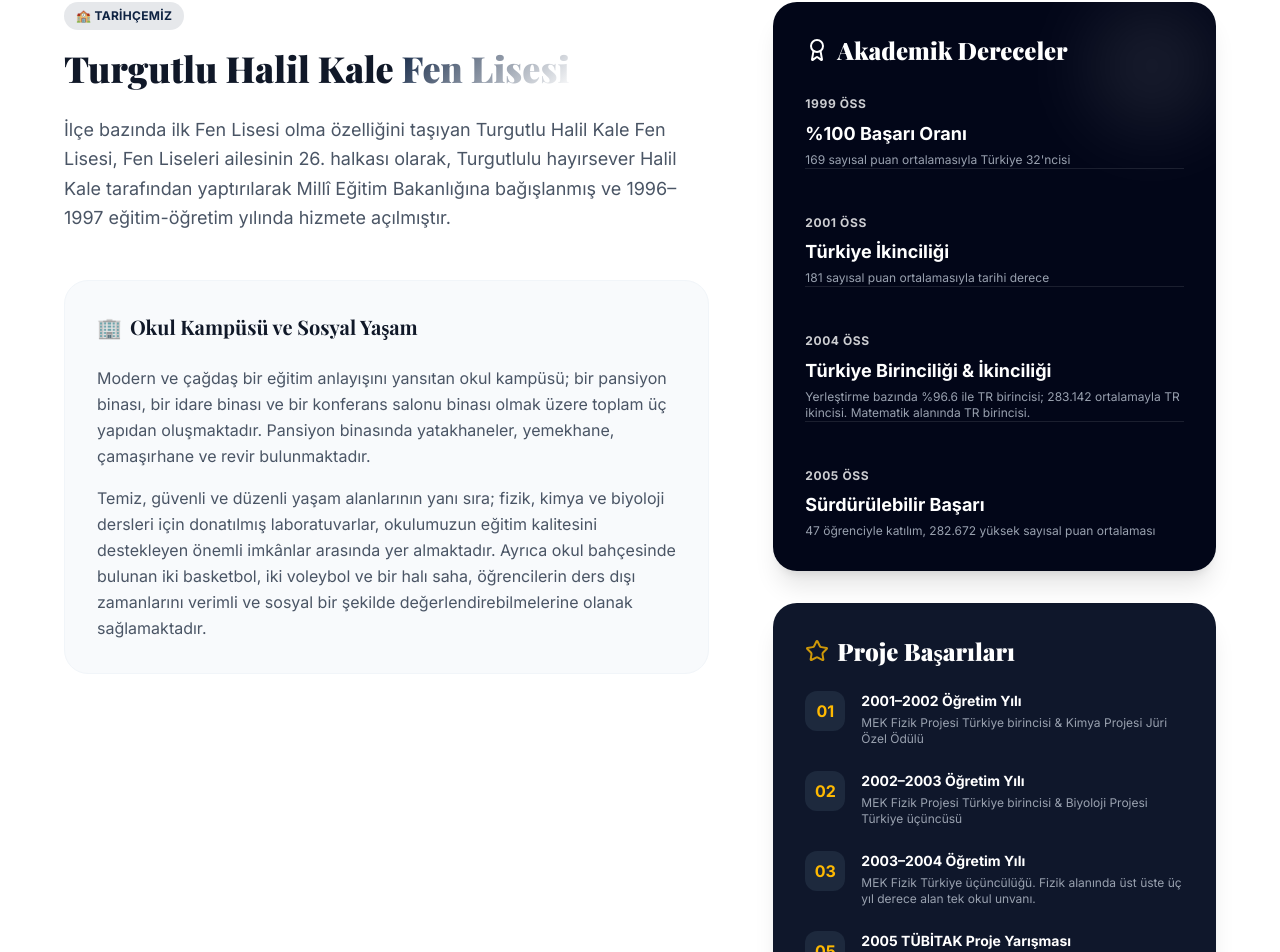
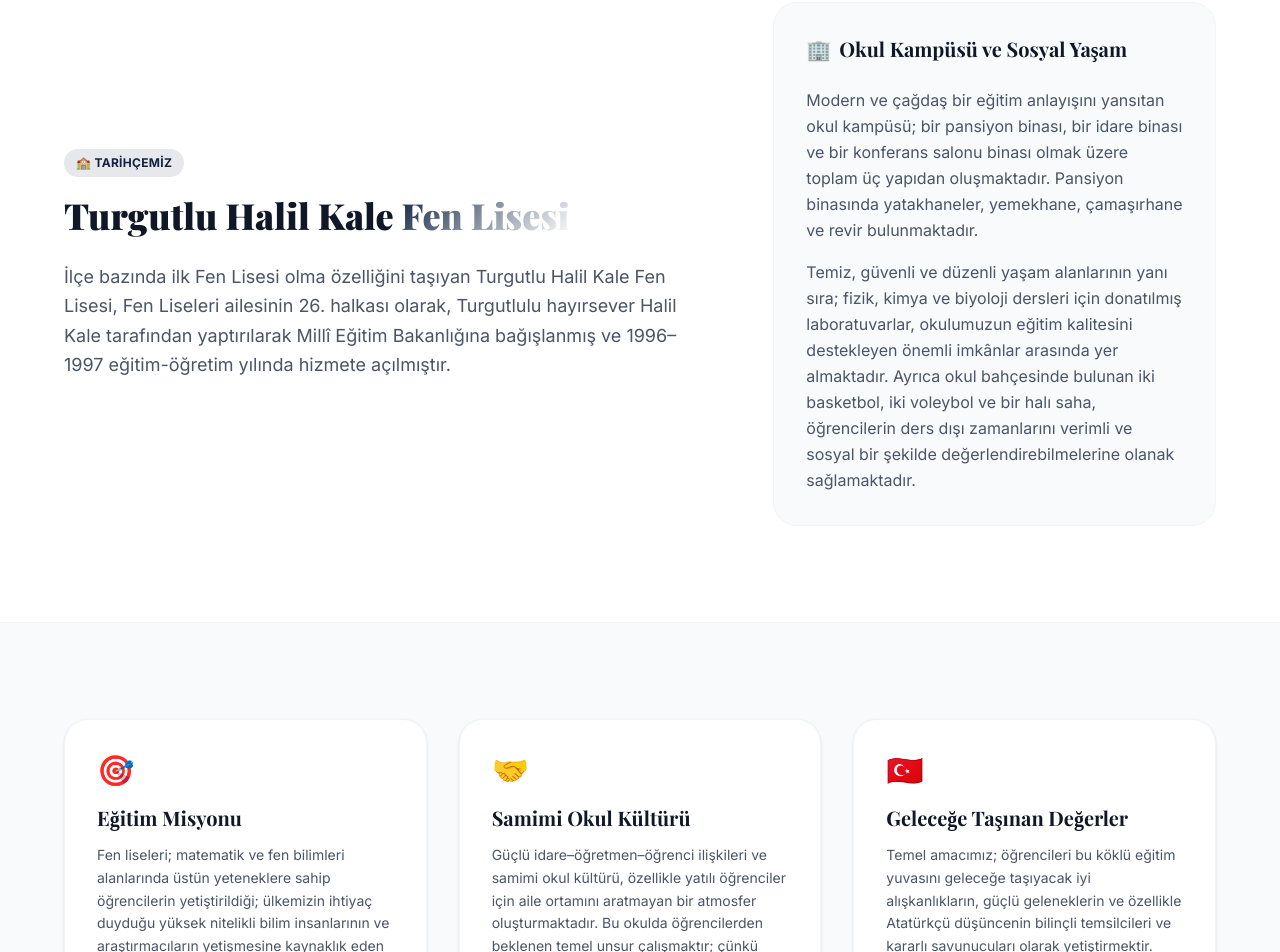
Before and after one commit to mustafacil45/hkfl-website, a Next.js app: page /hakkimizda in a window 1280 px wide. Shown: the part 1902-2854 px from the top of the page. Built offline with nearby package versions, Linux system fonts and the light colour scheme.

Commit message:
Ana sayfa basligi guncellendi, Hakkimizda sayfasindaki basari/derece kartlari kaldirilip yerlesim duzenlendi

```diff
--- a/src/app/hakkimizda/HakkimizdaClient.tsx
+++ b/src/app/hakkimizda/HakkimizdaClient.tsx
@@ -1,7 +1,7 @@
 'use client';
 
 import { motion } from 'framer-motion';
-import { Target, Eye, Users, Heart, Star, Briefcase, Award } from 'lucide-react';
+import { Users } from 'lucide-react';
 
 const boardMembers = [
   { name: 'Haktan Badalı', year: "HKFL '22", initials: 'HB', color: '#0284c7' },
@@ -154,7 +154,7 @@ export default function HakkimizdaClient() {
               🎖️ DEĞERLERİMİZ
             </div>
             <h2 className="font-display text-3xl md:text-5xl font-black text-gray-900 tracking-tight">
-              Bizi <span className="text-transparent bg-clip-text bg-gradient-to-r from-[#0f2342] to-slate-400">Yapan</span> Değerler
+              Bizi <span className="text-transparent bg-clip-text bg-gradient-to-r from-[#0f2342] to-slate-400">Biz Yapan</span> Değerler
             </h2>
           </motion.div>
 
@@ -193,12 +193,12 @@ export default function HakkimizdaClient() {
         </div>
       </section>
 
-      {/* ── Tarihçe & Başarılarımız ── */}
+      {/* ── Tarihçe ── */}
       <section className="bg-white py-24 border-t border-gray-100">
         <div className="container-custom max-w-7xl mx-auto px-6">
-          <div className="grid grid-cols-1 lg:grid-cols-12 gap-16 items-start">
-            {/* Sol Taraf: Tarihçe ve Kampüs Bilgileri */}
-            <div className="lg:col-span-7 space-y-12">
+          <div className="grid grid-cols-1 lg:grid-cols-12 gap-16 items-center">
+            {/* Sol Taraf: Tarihçe */}
+            <div className="lg:col-span-7 space-y-6">
               <motion.div
                 initial={{ opacity: 0, y: 20 }}
                 whileInView={{ opacity: 1, y: 0 }}
@@ -211,11 +211,14 @@ export default function HakkimizdaClient() {
                 <h2 className="font-display text-3xl md:text-4xl font-black text-gray-900 mb-6 leading-tight">
                   Turgutlu Halil Kale <span className="text-gradient">Fen Lisesi</span>
                 </h2>
-                <p className="text-gray-600 text-base md:text-lg leading-relaxed mb-6">
+                <p className="text-gray-600 text-base md:text-lg leading-relaxed">
                   İlçe bazında ilk Fen Lisesi olma özelliğini taşıyan Turgutlu Halil Kale Fen Lisesi, Fen Liseleri ailesinin 26. halkası olarak, Turgutlulu hayırsever Halil Kale tarafından yaptırılarak Millî Eğitim Bakanlığına bağışlanmış ve 1996–1997 eğitim-öğretim yılında hizmete açılmıştır.
                 </p>
               </motion.div>
+            </div>
 
+            {/* Sağ Taraf: Kampüs Bilgileri */}
+            <div className="lg:col-span-5">
               <motion.div
                 initial={{ opacity: 0, y: 20 }}
                 whileInView={{ opacity: 1, y: 0 }}
@@ -233,94 +236,6 @@ export default function HakkimizdaClient() {
                   <p>
                     Temiz, güvenli ve düzenli yaşam alanlarının yanı sıra; fizik, kimya ve biyoloji dersleri için donatılmış laboratuvarlar, okulumuzun eğitim kalitesini destekleyen önemli imkânlar arasında yer almaktadır. Ayrıca okul bahçesinde bulunan iki basketbol, iki voleybol ve bir halı saha, öğrencilerin ders dışı zamanlarını verimli ve sosyal bir şekilde değerlendirebilmelerine olanak sağlamaktadır.
                   </p>
-                </div>
-              </motion.div>
-            </div>
-
-            {/* Sağ Taraf: Başarı Tablosu ve Dereceler */}
-            <div className="lg:col-span-5 space-y-8">
-              <motion.div
-                initial={{ opacity: 0, x: 20 }}
-                whileInView={{ opacity: 1, x: 0 }}
-                viewport={{ once: true }}
-                transition={{ duration: 0.6 }}
-                className="bg-slate-950 text-white rounded-3xl p-8 shadow-xl relative overflow-hidden"
-              >
-                <div className="absolute top-0 right-0 w-32 h-32 bg-white/10 rounded-full blur-2xl" />
-                <h3 className="font-display text-2xl font-black mb-6 flex items-center gap-2">
-                  <Award className="text-white" /> Akademik Dereceler
-                </h3>
-
-                <div className="space-y-6 divide-y divide-white/10">
-                  <div className="pt-0">
-                    <span className="text-white/80 text-xs font-bold uppercase tracking-wider">1999 ÖSS</span>
-                    <h4 className="font-bold text-lg mt-1">%100 Başarı Oranı</h4>
-                    <p className="text-gray-400 text-xs mt-1">169 sayısal puan ortalamasıyla Türkiye 32&apos;ncisi</p>
-                  </div>
-
-                  <div className="pt-4">
-                    <span className="text-white/80 text-xs font-bold uppercase tracking-wider">2001 ÖSS</span>
-                    <h4 className="font-bold text-lg mt-1">Türkiye İkinciliği</h4>
-                    <p className="text-gray-400 text-xs mt-1">181 sayısal puan ortalamasıyla tarihi derece</p>
-                  </div>
-
-                  <div className="pt-4">
-                    <span className="text-white/80 text-xs font-bold uppercase tracking-wider">2004 ÖSS</span>
-                    <h4 className="font-bold text-lg mt-1">Türkiye Birinciliği & İkinciliği</h4>
-                    <p className="text-gray-400 text-xs mt-1">Yerleştirme bazında %96.6 ile TR birincisi; 283.142 ortalamayla TR ikincisi. Matematik alanında TR birincisi.</p>
-                  </div>
-
-                  <div className="pt-4">
-                    <span className="text-white/80 text-xs font-bold uppercase tracking-wider">2005 ÖSS</span>
-                    <h4 className="font-bold text-lg mt-1">Sürdürülebilir Başarı</h4>
-                    <p className="text-gray-400 text-xs mt-1">47 öğrenciyle katılım, 282.672 yüksek sayısal puan ortalaması</p>
-                  </div>
-                </div>
-              </motion.div>
-
-              <motion.div
-                initial={{ opacity: 0, x: 20 }}
-                whileInView={{ opacity: 1, x: 0 }}
-                viewport={{ once: true }}
-                transition={{ duration: 0.6, delay: 0.2 }}
-                className="bg-slate-900 text-white rounded-3xl p-8 shadow-xl"
-              >
-                <h3 className="font-display text-2xl font-black mb-6 flex items-center gap-2">
-                  <Star className="text-amber-400 animate-pulse" /> Proje Başarıları
-                </h3>
-
-                <div className="space-y-6">
-                  <div className="flex gap-4 items-start">
-                    <div className="w-10 h-10 rounded-xl bg-slate-800 flex items-center justify-center flex-shrink-0 text-amber-400 font-bold">01</div>
-                    <div>
-                      <h4 className="font-bold text-sm">2001–2002 Öğretim Yılı</h4>
-                      <p className="text-gray-400 text-xs mt-1">MEK Fizik Projesi Türkiye birincisi & Kimya Projesi Jüri Özel Ödülü</p>
-                    </div>
-                  </div>
-
-                  <div className="flex gap-4 items-start">
-                    <div className="w-10 h-10 rounded-xl bg-slate-800 flex items-center justify-center flex-shrink-0 text-amber-400 font-bold">02</div>
-                    <div>
-                      <h4 className="font-bold text-sm">2002–2003 Öğretim Yılı</h4>
-                      <p className="text-gray-400 text-xs mt-1">MEK Fizik Projesi Türkiye birincisi & Biyoloji Projesi Türkiye üçüncüsü</p>
-                    </div>
-                  </div>
-
-                  <div className="flex gap-4 items-start">
-                    <div className="w-10 h-10 rounded-xl bg-slate-800 flex items-center justify-center flex-shrink-0 text-amber-400 font-bold">03</div>
-                    <div>
-                      <h4 className="font-bold text-sm">2003–2004 Öğretim Yılı</h4>
-                      <p className="text-gray-400 text-xs mt-1">MEK Fizik Türkiye üçüncülüğü. Fizik alanında üst üste üç yıl derece alan tek okul unvanı.</p>
-                    </div>
-                  </div>
-
-                  <div className="flex gap-4 items-start">
-                    <div className="w-10 h-10 rounded-xl bg-slate-800 flex items-center justify-center flex-shrink-0 text-amber-400 font-bold">05</div>
-                    <div>
-                      <h4 className="font-bold text-sm">2005 TÜBİTAK Proje Yarışması</h4>
-                      <p className="text-gray-400 text-xs mt-1">Matematik projesi Ege Bölgesi finalisti & Türkiye ikincisi</p>
-                    </div>
-                  </div>
                 </div>
               </motion.div>
             </div>
--- a/src/app/page.tsx
+++ b/src/app/page.tsx
@@ -160,7 +160,7 @@ export default function Home() {
                 Misyonumuz
               </div>
               <h2 className="font-display text-4xl md:text-5xl font-bold text-gray-900 mb-6 leading-tight">
-                Mezunları bir araya<br />
+                Mezunlarımızı bir araya<br />
                 <span className="text-gradient">getiriyoruz</span>
               </h2>
               <p className="text-gray-600 text-lg leading-relaxed mb-6">
```
